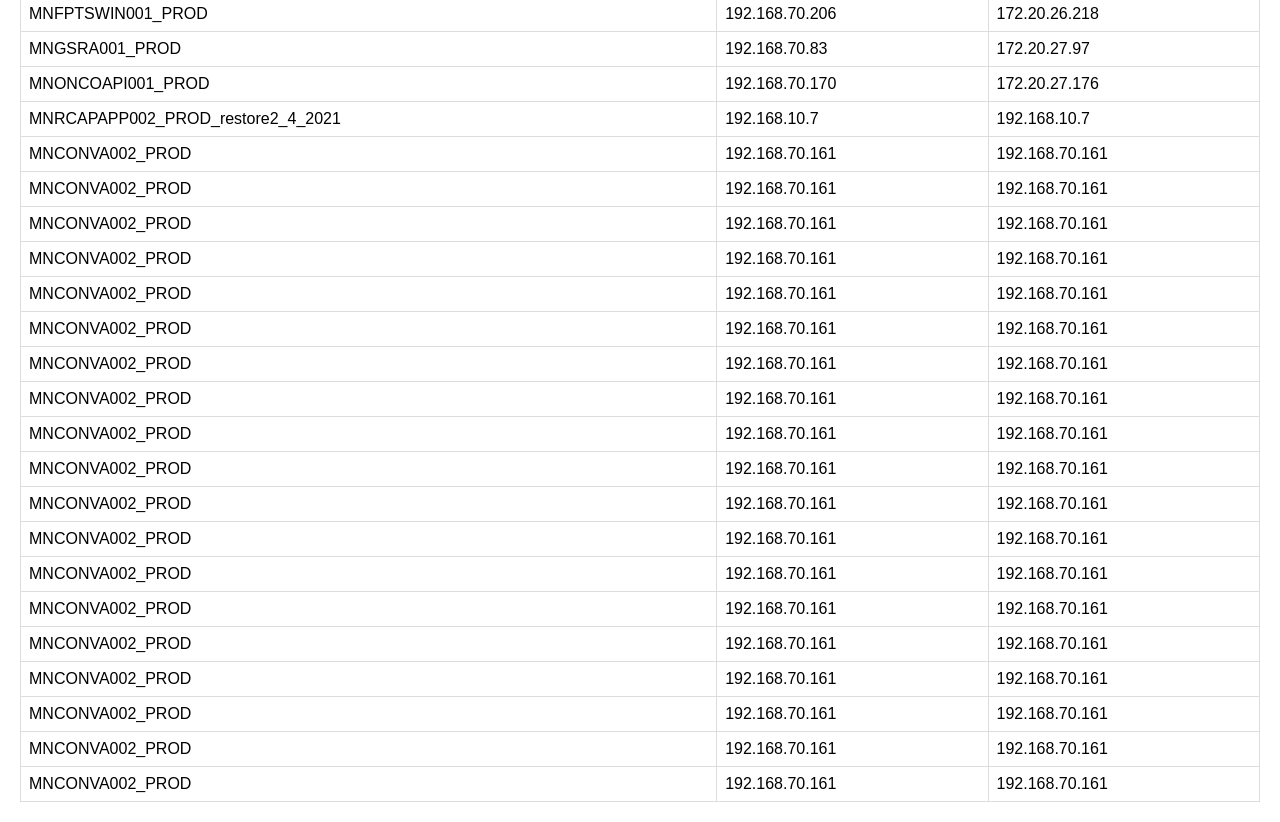
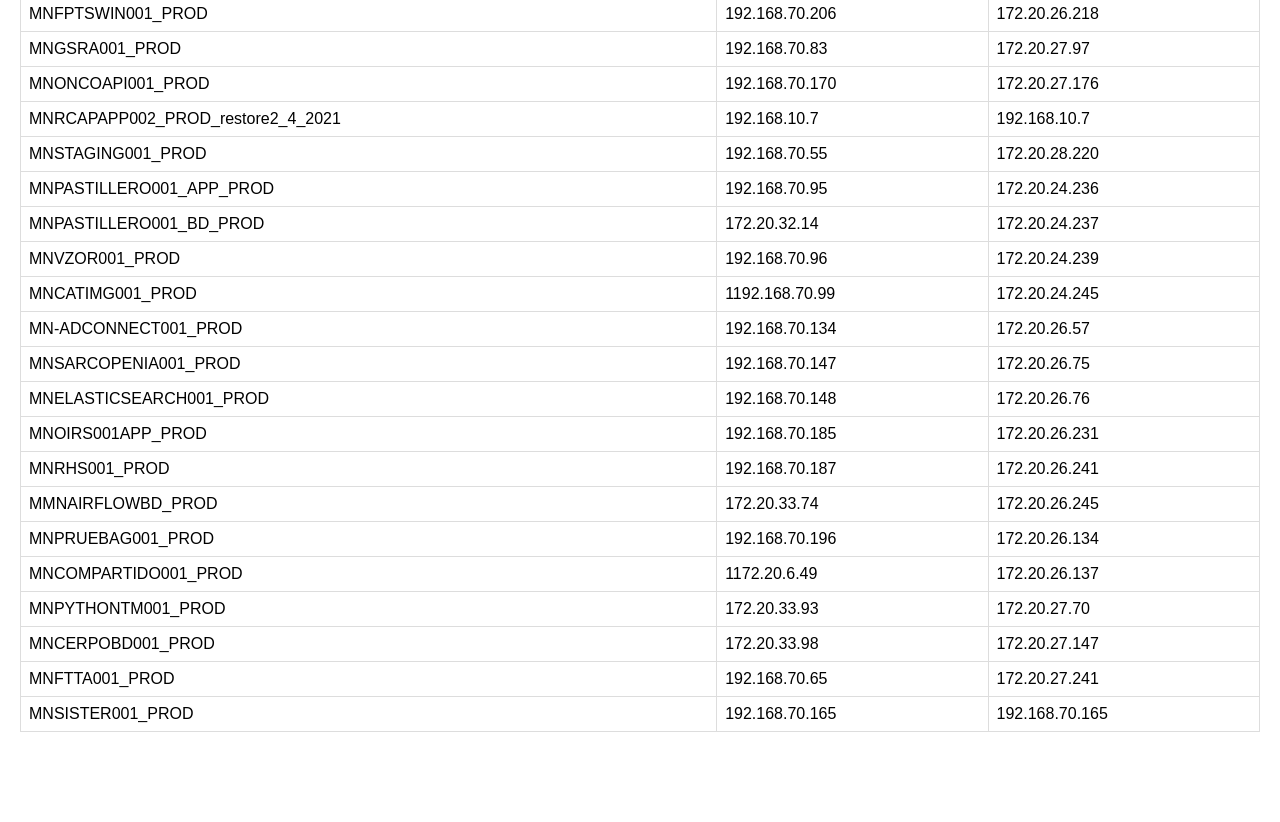
Before and after one commit to jhonrichard1976/listaser, a plain HTML site: page index.html in a window 1280 px wide. Shown: the part 702-1524 px from the top of the page. After the commit the page ends 1454 px from the top, so only its background shows below. Drawn offline with Linux system fonts and the light colour scheme.

Commit message:
se agregaron todos los servidores

```diff
--- a/index.html
+++ b/index.html
@@ -205,156 +205,138 @@
         <!-- Continúa con las demás filas -->
          <!-- Ejemplo -->
          <tr>
-            <td>MNCONVA002_PROD</td>
-            <td>192.168.70.161</td>
-            <td>192.168.70.161</td>
+            <td>MNSTAGING001_PROD</td>
+            <td>192.168.70.55</td>
+            <td>172.20.28.220</td>
         </tr>
 
         <!-- Continúa con las demás filas -->
          <!-- Ejemplo -->
          <tr>
-            <td>MNCONVA002_PROD</td>
-            <td>192.168.70.161</td>
-            <td>192.168.70.161</td>
+            <td>MNPASTILLERO001_APP_PROD</td>
+            <td>192.168.70.95</td>
+            <td>172.20.24.236</td>
         </tr>
 
         <!-- Continúa con las demás filas -->
          <!-- Ejemplo -->
          <tr>
-            <td>MNCONVA002_PROD</td>
-            <td>192.168.70.161</td>
-            <td>192.168.70.161</td>
+            <td>MNPASTILLERO001_BD_PROD</td>
+            <td>172.20.32.14</td>
+            <td>172.20.24.237</td>
         </tr>
 
         <!-- Continúa con las demás filas -->
          <!-- Ejemplo -->
          <tr>
-            <td>MNCONVA002_PROD</td>
-            <td>192.168.70.161</td>
-            <td>192.168.70.161</td>
+            <td>MNVZOR001_PROD</td>
+            <td>192.168.70.96</td>
+            <td>172.20.24.239</td>
         </tr>
 
         <!-- Continúa con las demás filas -->
          <!-- Ejemplo -->
          <tr>
-            <td>MNCONVA002_PROD</td>
-            <td>192.168.70.161</td>
-            <td>192.168.70.161</td>
+            <td>MNCATIMG001_PROD</td>
+            <td>1192.168.70.99</td>
+            <td>172.20.24.245</td>
         </tr>
 
         <!-- Continúa con las demás filas -->
          <!-- Ejemplo -->
          <tr>
-            <td>MNCONVA002_PROD</td>
-            <td>192.168.70.161</td>
-            <td>192.168.70.161</td>
+            <td>MN-ADCONNECT001_PROD</td>
+            <td>192.168.70.134</td>
+            <td>172.20.26.57</td>
         </tr>
 
         <!-- Continúa con las demás filas -->
          <!-- Ejemplo -->
          <tr>
-            <td>MNCONVA002_PROD</td>
-            <td>192.168.70.161</td>
-            <td>192.168.70.161</td>
+            <td>MNSARCOPENIA001_PROD</td>
+            <td>192.168.70.147</td>
+            <td>172.20.26.75</td>
         </tr>
 
         <!-- Continúa con las demás filas -->
          <!-- Ejemplo -->
          <tr>
-            <td>MNCONVA002_PROD</td>
-            <td>192.168.70.161</td>
-            <td>192.168.70.161</td>
+            <td>MNELASTICSEARCH001_PROD</td>
+            <td>192.168.70.148</td>
+            <td>172.20.26.76</td>
         </tr>
 
         <!-- Continúa con las demás filas -->
          <!-- Ejemplo -->
          <tr>
-            <td>MNCONVA002_PROD</td>
-            <td>192.168.70.161</td>
-            <td>192.168.70.161</td>
+            <td>MNOIRS001APP_PROD</td>
+            <td>192.168.70.185</td>
+            <td>172.20.26.231</td>
         </tr>
 
         <!-- Continúa con las demás filas -->
          <!-- Ejemplo -->
          <tr>
-            <td>MNCONVA002_PROD</td>
-            <td>192.168.70.161</td>
-            <td>192.168.70.161</td>
+            <td>MNRHS001_PROD</td>
+            <td>192.168.70.187</td>
+            <td>172.20.26.241</td>
         </tr>
 
         <!-- Continúa con las demás filas -->
          <!-- Ejemplo -->
          <tr>
-            <td>MNCONVA002_PROD</td>
-            <td>192.168.70.161</td>
-            <td>192.168.70.161</td>
+            <td>MMNAIRFLOWBD_PROD</td>
+            <td>172.20.33.74</td>
+            <td>172.20.26.245</td>
         </tr>
 
         <!-- Continúa con las demás filas -->
          <!-- Ejemplo -->
          <tr>
-            <td>MNCONVA002_PROD</td>
-            <td>192.168.70.161</td>
-            <td>192.168.70.161</td>
+            <td>MNPRUEBAG001_PROD</td>
+            <td>192.168.70.196</td>
+            <td>172.20.26.134</td>
         </tr>
 
         <!-- Continúa con las demás filas -->
          <!-- Ejemplo -->
          <tr>
-            <td>MNCONVA002_PROD</td>
-            <td>192.168.70.161</td>
-            <td>192.168.70.161</td>
+            <td>MNCOMPARTIDO001_PROD</td>
+            <td>1172.20.6.49</td>
+            <td>172.20.26.137</td>
         </tr>
 
         <!-- Continúa con las demás filas -->
          <!-- Ejemplo -->
          <tr>
-            <td>MNCONVA002_PROD</td>
-            <td>192.168.70.161</td>
-            <td>192.168.70.161</td>
+            <td>MNPYTHONTM001_PROD</td>
+            <td>172.20.33.93</td>
+            <td>172.20.27.70</td>
         </tr>
 
         <!-- Continúa con las demás filas -->
          <!-- Ejemplo -->
          <tr>
-            <td>MNCONVA002_PROD</td>
-            <td>192.168.70.161</td>
-            <td>192.168.70.161</td>
+            <td>MNCERPOBD001_PROD</td>
+            <td>172.20.33.98</td>
+            <td>172.20.27.147</td>
         </tr>
 
         <!-- Continúa con las demás filas -->
          <!-- Ejemplo -->
          <tr>
-            <td>MNCONVA002_PROD</td>
-            <td>192.168.70.161</td>
-            <td>192.168.70.161</td>
+            <td>MNFTTA001_PROD</td>
+            <td>192.168.70.65</td>
+            <td>172.20.27.241</td>
         </tr>
 
         <!-- Continúa con las demás filas -->
          <!-- Ejemplo -->
          <tr>
-            <td>MNCONVA002_PROD</td>
-            <td>192.168.70.161</td>
-            <td>192.168.70.161</td>
+            <td>MNSISTER001_PROD</td>
+            <td>192.168.70.165</td>
+            <td>192.168.70.165</td>
         </tr>
-
-        <!-- Continúa con las demás filas -->
-         <!-- Ejemplo -->
-         <tr>
-            <td>MNCONVA002_PROD</td>
-            <td>192.168.70.161</td>
-            <td>192.168.70.161</td>
-        </tr>
-
-        <!-- Continúa con las demás filas -->
-         <!-- Ejemplo -->
-         <tr>
-            <td>MNCONVA002_PROD</td>
-            <td>192.168.70.161</td>
-            <td>192.168.70.161</td>
-        </tr>
-
-        <!-- Continúa con las demás filas -->
 
     </table>
 </body>
```
